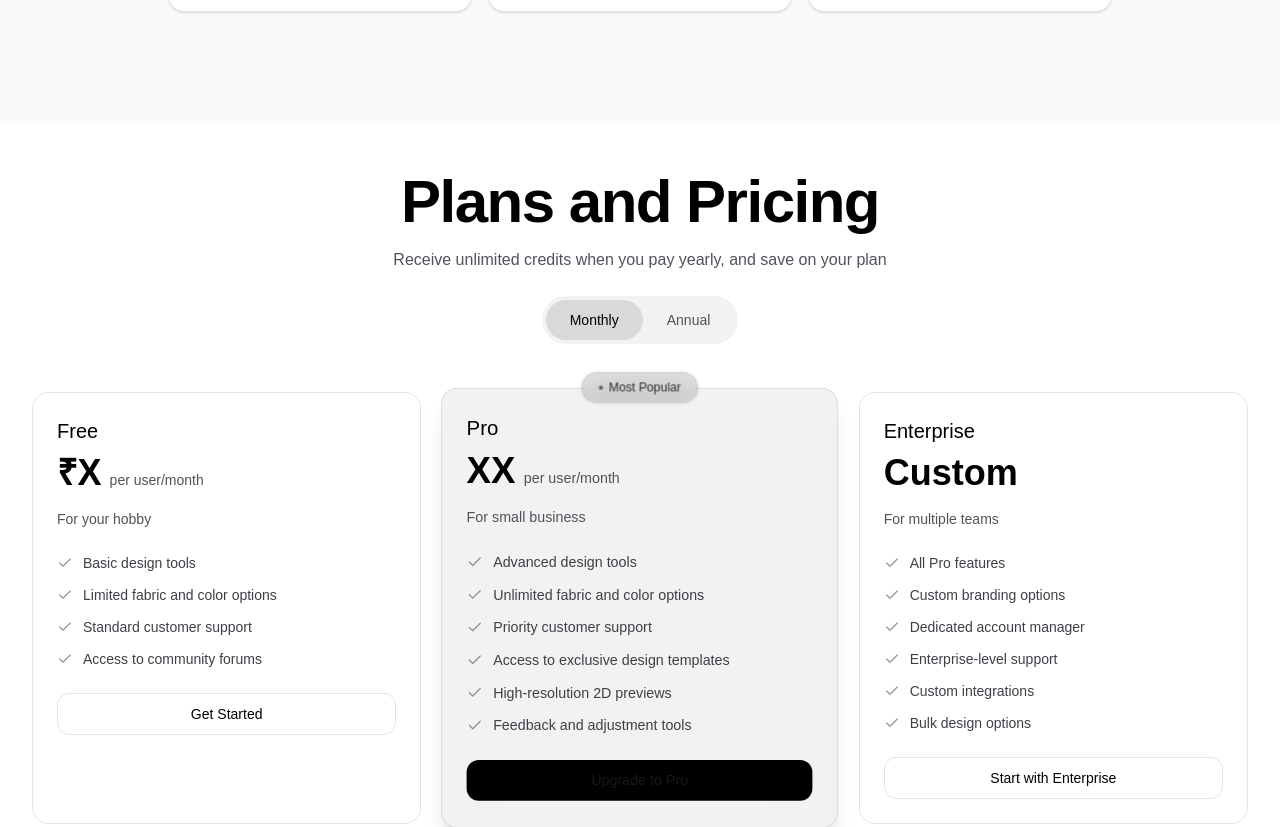
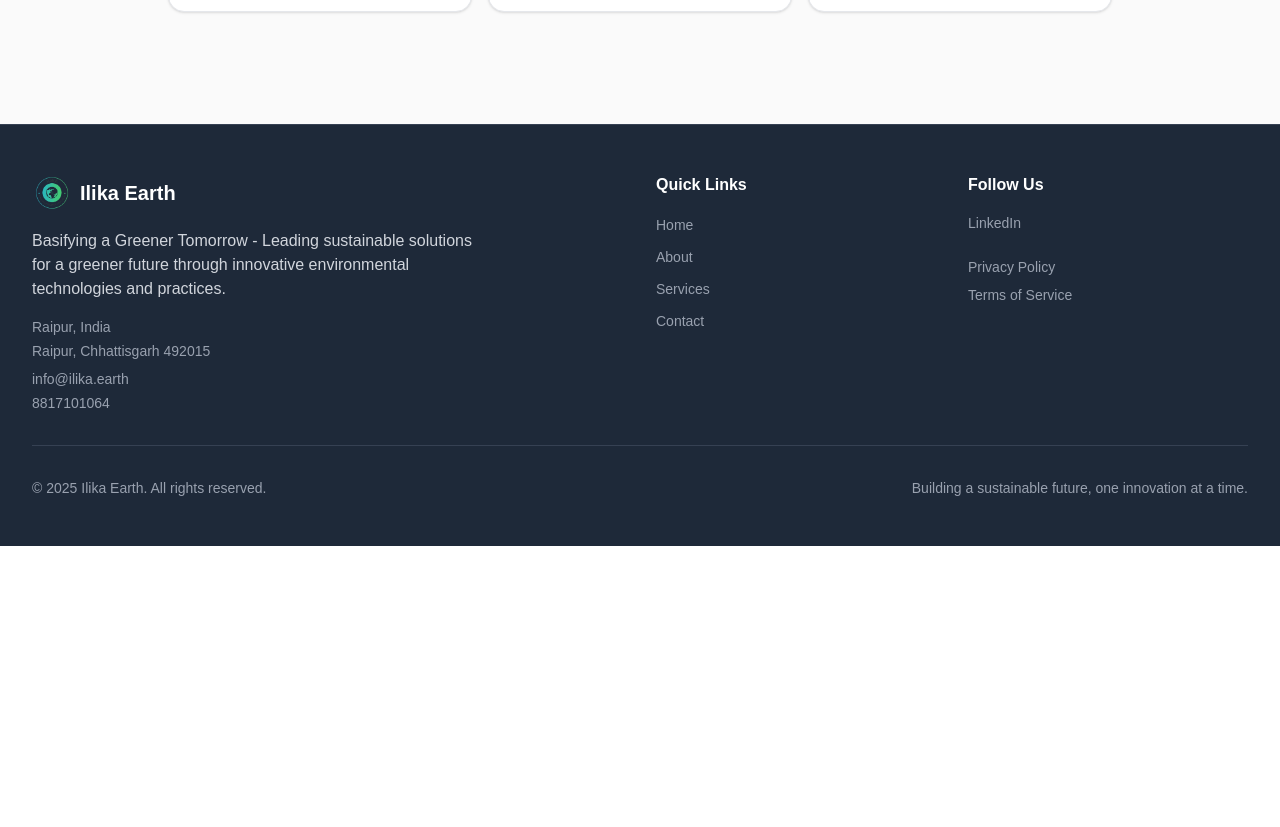
Before and after one commit to JayGupta930/ilika_earth, a Next.js app: page / in a window 1280 px wide. Shown: the part 1322-2149 px from the top of the page. After the commit the page ends 1868 px from the top, so only its background shows below. Built offline with nearby package versions, Linux system fonts and the light colour scheme.

Commit message:
chore(page): comment out Pricing import and render to temporarily disable pricing section

```diff
--- a/src/app/page.js
+++ b/src/app/page.js
@@ -1,6 +1,6 @@
 import Link from "next/link";
 import { CardHoverEffectDemo } from "@/components/HoverCard";
-import Pricing from "@/components/Pricing";
+// import Pricing from "@/components/Pricing";
 
 export default function Home() {
   return (
@@ -57,7 +57,7 @@ export default function Home() {
           <CardHoverEffectDemo/>
         </div>
       </div>
-      <Pricing />
+      {/* <Pricing /> */}
     </div>
   );
 }
```
